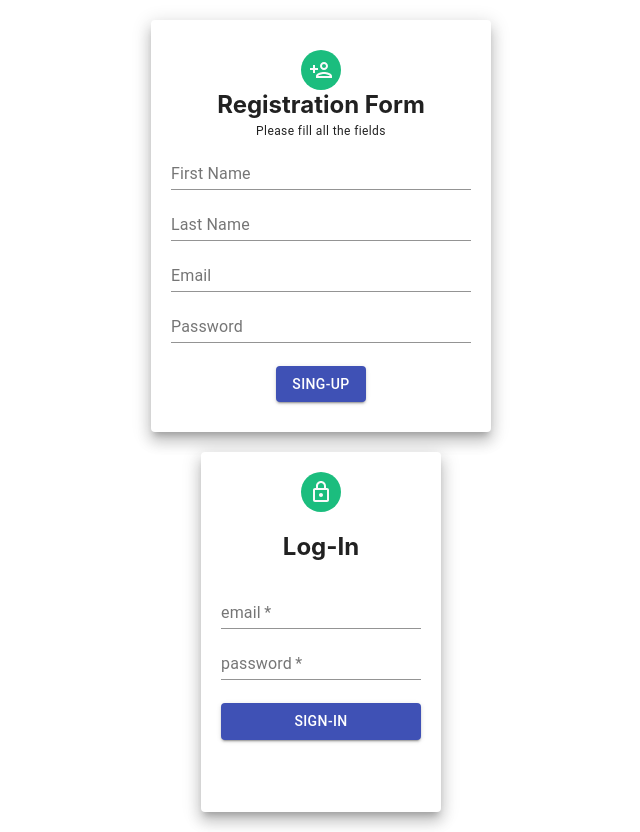
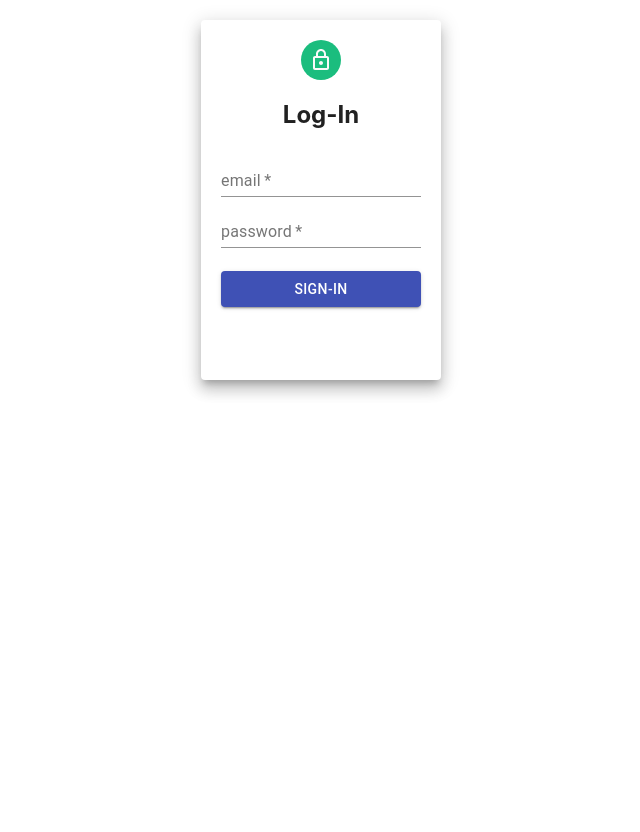
Before and after one commit to RakeshSR10/EmployeePayroll-FrontEnd-ReactJS, a React (Create React App) app: page /login in a window 1280 px wide. Shown: the whole page, without its empty margins (319-959 px from the left). After the commit the page ends 800 px from the top, so only its background shows below. Built offline with nearby package versions, Linux system fonts and the light colour scheme.

Commit message:
feat: added react-router-dom

```diff
--- a/package.json
+++ b/package.json
@@ -13,6 +13,7 @@
     "react": "^17.0.2",
     "react-bootstrap": "^1.6.1",
     "react-dom": "^17.0.2",
+    "react-router-dom": "^5.2.0",
     "react-scripts": "4.0.3",
     "web-vitals": "^1.1.2",
     "yup": "^0.32.9"
--- a/src/App.js
+++ b/src/App.js
@@ -2,15 +2,29 @@
 import './App.css';
 import Register from './components/pages/registerForm.js';
 import Login from './components/pages/loginForm.js';
+import { BrowserRouter as Router, Route, Switch } from 'react-router-dom';
 
 
-function App() {
+/*function App() {
   return (
         <div className="App">
           <Register />
           <Login />
         </div>
         );
+}*/
+const App = () => {
+  return (
+    <Router >
+      <div className="App">
+          <Switch>
+          <Route exact path='/' component={Register} />
+            <Route path='/register' component={Register} />
+            <Route path='/login' component={Login} />
+          </Switch>
+      </div>
+    </Router>
+  )
 }
 
 export default App;
--- a/src/components/pages/loginForm.js
+++ b/src/components/pages/loginForm.js
@@ -2,7 +2,7 @@
 import { Grid, Paper, Avatar, TextField, Button } from '@material-ui/core';
 import LockOutlinedIcon from '@material-ui/icons/LockOutlined';
 import { Formik, Form, Field, ErrorMessage } from 'formik'
-import * as Yup from 'yup'
+import * as Yup from 'yup';
 
 class Login extends React.Component {
     render() {
--- a/src/components/pages/registerForm.js
+++ b/src/components/pages/registerForm.js
@@ -2,7 +2,7 @@
 import { Grid, Paper, Avatar, Typography, TextField, Button } from '@material-ui/core';
 import PersonAddOutlinedIcon from '@material-ui/icons/PersonAddOutlined';
 import {Formik, Field, Form, ErrorMessage} from 'formik'
-import * as Yup from 'yup'
+import * as Yup from 'yup';
 
 class Register extends React.Component  {
 
--- a/src/index.js
+++ b/src/index.js
@@ -3,11 +3,13 @@
 import './index.css';
 import App from './App';
 import reportWebVitals from './reportWebVitals';
+import { BrowserRouter } from 'react-router-dom';
+
 
 ReactDOM.render(
-  <React.StrictMode>
+  <BrowserRouter>
     <App />
-  </React.StrictMode>,
+  </BrowserRouter>,
   document.getElementById('root')
 );
 
```
Also changed, not shown: 1 other file (tests, documents, lock files or other folders).
